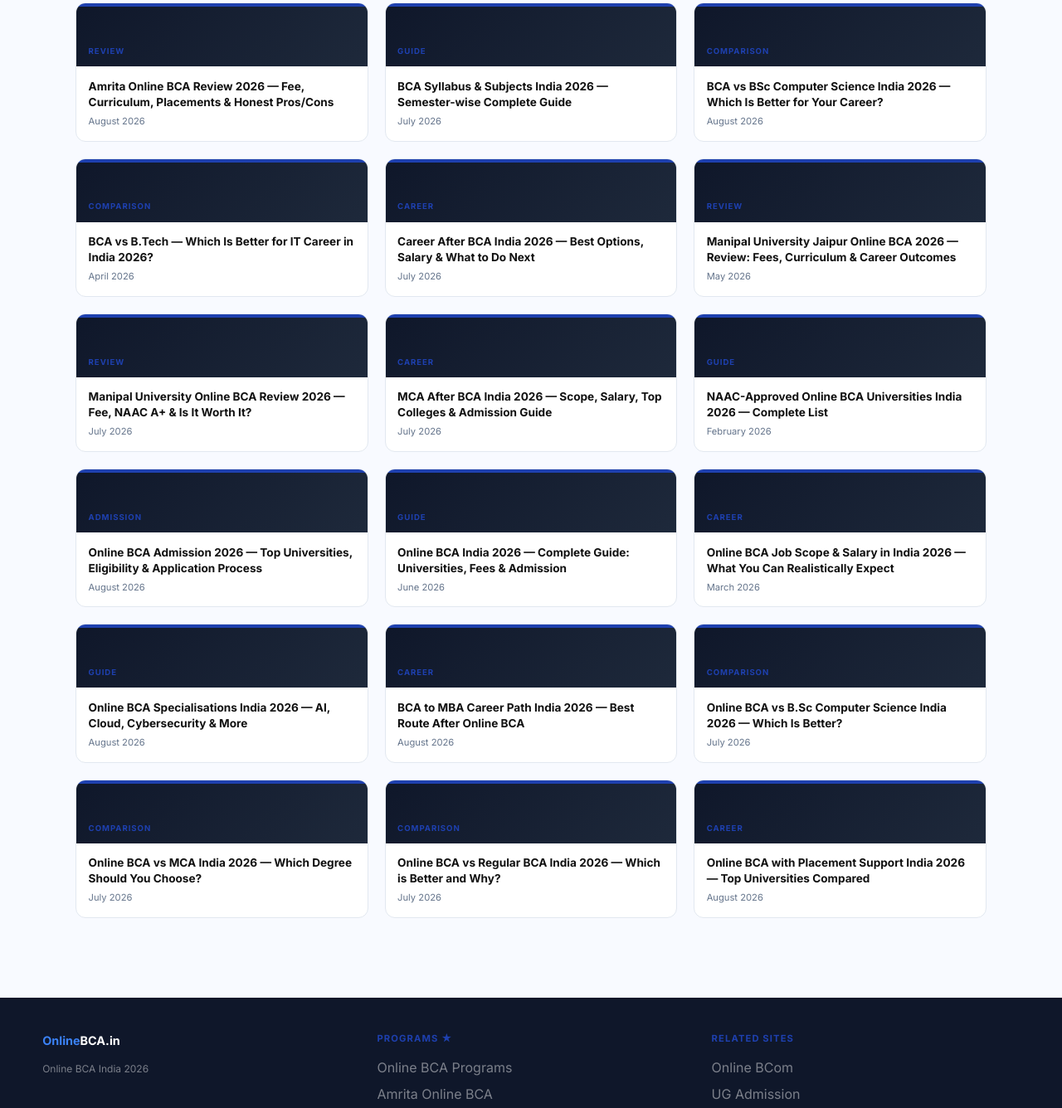
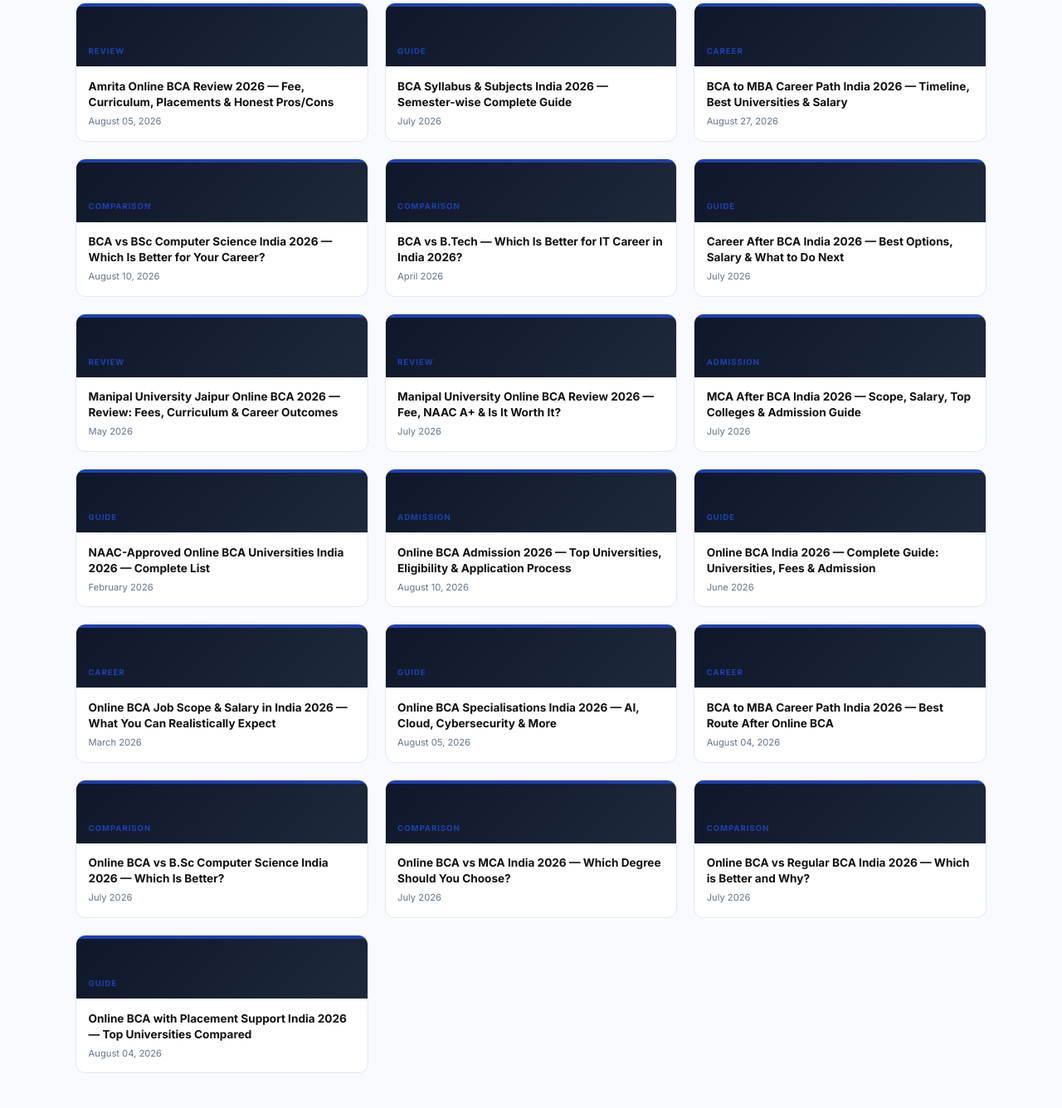
Before and after one commit to durgeshkekare-gif/onlinebca-in, a website: page blog/index.html in a window 1280 px wide. Shown: the part 356-1692 px from the top of the page at 83% size. Drawn offline with Linux system fonts and the light colour scheme.

Commit message:
fix: rebuild index — real titles+dates

```diff
--- a/blog/index.html
+++ b/blog/index.html
@@ -1,223 +1,45 @@
-<!DOCTYPE html>
-<html lang="en">
-<head>
+<!DOCTYPE html><html lang="en"><head>
 <meta charset="UTF-8"><link rel="icon" href="/favicon.ico">
-<meta name="viewport" content="width=device-width,initial-scale=1.0">
-<meta name="robots" content="index,follow">
-<meta name="description" content="Best online BCA programs India 2026. NAAC, fees, career scope.">
-<title>Blog — 18 Guides | onlinebca.in</title>
+<meta name="viewport" content="width=device-width,initial-scale=1.0"><meta name="robots" content="index,follow">
+<title>Blog — 19 Guides | onlinebca.in</title>
 <link rel="canonical" href="https://onlinebca.in/blog">
 <script async src="https://www.googletagmanager.com/gtag/js?id=G-WTNYSKGFYS"></script>
 <script>window.dataLayer=window.dataLayer||[];function gtag(){dataLayer.push(arguments);}gtag('js',new Date());gtag('config','G-WTNYSKGFYS');</script>
 <link rel="preconnect" href="https://fonts.googleapis.com">
 <link href="https://fonts.googleapis.com/css2?family=Sora:wght@400;600;700;800&family=Inter:wght@300;400;500;600;700&display=swap" rel="stylesheet">
 <link rel="stylesheet" href="/assets/style.css?v=11">
-</head>
-<body>
-<nav class="nav">
-  <a href="/" class="nav-logo"><span style='color:#3B82F6'>Online</span>BCA.in</a>
-  <ul class="nav-links"><li><a href='/programs/'>Programs</a></li><li><a href='/blog/'>Blog</a></li></ul>
-  <a href="/apply.html" class="nav-cta">Free Counselling</a>
-  <button class="nav-ham">&#9776;</button>
-</nav>
+</head><body>
+<nav class="nav"><a href="/" class="nav-logo"><span style='color:#3B82F6'>Online</span>BCA.in</a>
+<a href="/apply.html" class="nav-cta">Free Counselling</a><button class="nav-ham">&#9776;</button></nav>
 <div style="background:linear-gradient(135deg,#0F172A,#1E293B);padding:52px 4%;text-align:center;border-bottom:3px solid #1E40AF33;">
-  <span style="font-size:.63rem;font-weight:700;letter-spacing:.16em;text-transform:uppercase;color:#1E40AF;display:block;margin-bottom:.5rem;">18 articles · Updated August 2026</span>
+  <span style="font-size:.63rem;font-weight:700;letter-spacing:.16em;text-transform:uppercase;color:#1E40AF;display:block;margin-bottom:.5rem;">19 articles · Updated August 04, 2026</span>
   <h1 style="font-family:Sora,sans-serif;font-size:clamp(1.75rem,3.5vw,2.4rem);font-weight:800;color:#fff;letter-spacing:-.03em;margin-bottom:.5rem;">Guides &amp; Reviews</h1>
   <p style="font-size:.875rem;color:rgba(255,255,255,.45);max-width:520px;margin:.5rem auto 0;">Program reviews, comparisons, career guides and salary insights for professionals in India.</p>
 </div>
-<div class="blog-grid">
-<a href="/blog/amrita-online-bca-review-2026" class="blog-card">
-  <div class="blog-card-bar" style="background:#1E40AF;"></div>
-  <div class="blog-card-head">
-    <span class="blog-card-cat" style="color:#1E40AF;">Review</span>
-  </div>
-  <div class="blog-card-body">
-    <div class="blog-card-title">Amrita Online BCA Review 2026 — Fee, Curriculum, Placements & Honest Pros/Cons</div>
-    <div class="blog-card-date">August 2026</div>
-  </div>
-</a>
-<a href="/blog/bca-syllabus-subjects-india-2026" class="blog-card">
-  <div class="blog-card-bar" style="background:#1E40AF;"></div>
-  <div class="blog-card-head">
-    <span class="blog-card-cat" style="color:#1E40AF;">Guide</span>
-  </div>
-  <div class="blog-card-body">
-    <div class="blog-card-title">BCA Syllabus & Subjects India 2026 — Semester-wise Complete Guide</div>
-    <div class="blog-card-date">July 2026</div>
-  </div>
-</a>
-<a href="/blog/bca-vs-bsc-computer-science-india-2026" class="blog-card">
-  <div class="blog-card-bar" style="background:#1E40AF;"></div>
-  <div class="blog-card-head">
-    <span class="blog-card-cat" style="color:#1E40AF;">Comparison</span>
-  </div>
-  <div class="blog-card-body">
-    <div class="blog-card-title">BCA vs BSc Computer Science India 2026 — Which Is Better for Your Career?</div>
-    <div class="blog-card-date">August 2026</div>
-  </div>
-</a>
-<a href="/blog/bca-vs-btech-which-is-better" class="blog-card">
-  <div class="blog-card-bar" style="background:#1E40AF;"></div>
-  <div class="blog-card-head">
-    <span class="blog-card-cat" style="color:#1E40AF;">Comparison</span>
-  </div>
-  <div class="blog-card-body">
-    <div class="blog-card-title">BCA vs B.Tech — Which Is Better for IT Career in India 2026?</div>
-    <div class="blog-card-date">April 2026</div>
-  </div>
-</a>
-<a href="/blog/career-after-bca-india-2026" class="blog-card">
-  <div class="blog-card-bar" style="background:#1E40AF;"></div>
-  <div class="blog-card-head">
-    <span class="blog-card-cat" style="color:#1E40AF;">Career</span>
-  </div>
-  <div class="blog-card-body">
-    <div class="blog-card-title">Career After BCA India 2026 — Best Options, Salary & What to Do Next</div>
-    <div class="blog-card-date">July 2026</div>
-  </div>
-</a>
-<a href="/blog/manipal-online-bca-review-2026" class="blog-card">
-  <div class="blog-card-bar" style="background:#1E40AF;"></div>
-  <div class="blog-card-head">
-    <span class="blog-card-cat" style="color:#1E40AF;">Review</span>
-  </div>
-  <div class="blog-card-body">
-    <div class="blog-card-title">Manipal University Jaipur Online BCA 2026 — Review: Fees, Curriculum & Career Outcomes</div>
-    <div class="blog-card-date">May 2026</div>
-  </div>
-</a>
-<a href="/blog/manipal-university-online-bca-review-2026" class="blog-card">
-  <div class="blog-card-bar" style="background:#1E40AF;"></div>
-  <div class="blog-card-head">
-    <span class="blog-card-cat" style="color:#1E40AF;">Review</span>
-  </div>
-  <div class="blog-card-body">
-    <div class="blog-card-title">Manipal University Online BCA Review 2026 — Fee, NAAC A+ & Is It Worth It?</div>
-    <div class="blog-card-date">July 2026</div>
-  </div>
-</a>
-<a href="/blog/mca-after-bca-india-2026-scope-salary-admission" class="blog-card">
-  <div class="blog-card-bar" style="background:#1E40AF;"></div>
-  <div class="blog-card-head">
-    <span class="blog-card-cat" style="color:#1E40AF;">Career</span>
-  </div>
-  <div class="blog-card-body">
-    <div class="blog-card-title">MCA After BCA India 2026 — Scope, Salary, Top Colleges & Admission Guide</div>
-    <div class="blog-card-date">July 2026</div>
-  </div>
-</a>
-<a href="/blog/naac-approved-online-bca-india" class="blog-card">
-  <div class="blog-card-bar" style="background:#1E40AF;"></div>
-  <div class="blog-card-head">
-    <span class="blog-card-cat" style="color:#1E40AF;">Guide</span>
-  </div>
-  <div class="blog-card-body">
-    <div class="blog-card-title">NAAC-Approved Online BCA Universities India 2026 — Complete List</div>
-    <div class="blog-card-date">February 2026</div>
-  </div>
-</a>
-<a href="/blog/online-bca-admission-2026-guide" class="blog-card">
-  <div class="blog-card-bar" style="background:#1E40AF;"></div>
-  <div class="blog-card-head">
-    <span class="blog-card-cat" style="color:#1E40AF;">Admission</span>
-  </div>
-  <div class="blog-card-body">
-    <div class="blog-card-title">Online BCA Admission 2026 — Top Universities, Eligibility & Application Process</div>
-    <div class="blog-card-date">August 2026</div>
-  </div>
-</a>
-<a href="/blog/online-bca-india-2026" class="blog-card">
-  <div class="blog-card-bar" style="background:#1E40AF;"></div>
-  <div class="blog-card-head">
-    <span class="blog-card-cat" style="color:#1E40AF;">Guide</span>
-  </div>
-  <div class="blog-card-body">
-    <div class="blog-card-title">Online BCA India 2026 — Complete Guide: Universities, Fees & Admission</div>
-    <div class="blog-card-date">June 2026</div>
-  </div>
-</a>
-<a href="/blog/online-bca-job-scope-salary-india" class="blog-card">
-  <div class="blog-card-bar" style="background:#1E40AF;"></div>
-  <div class="blog-card-head">
-    <span class="blog-card-cat" style="color:#1E40AF;">Career</span>
-  </div>
-  <div class="blog-card-body">
-    <div class="blog-card-title">Online BCA Job Scope & Salary in India 2026 — What You Can Realistically Expect</div>
-    <div class="blog-card-date">March 2026</div>
-  </div>
-</a>
-<a href="/blog/online-bca-specializations-india-2026" class="blog-card">
-  <div class="blog-card-bar" style="background:#1E40AF;"></div>
-  <div class="blog-card-head">
-    <span class="blog-card-cat" style="color:#1E40AF;">Guide</span>
-  </div>
-  <div class="blog-card-body">
-    <div class="blog-card-title">Online BCA Specialisations India 2026 — AI, Cloud, Cybersecurity & More</div>
-    <div class="blog-card-date">August 2026</div>
-  </div>
-</a>
-<a href="/blog/online-bca-to-mba-career-path-india-2026" class="blog-card">
-  <div class="blog-card-bar" style="background:#1E40AF;"></div>
-  <div class="blog-card-head">
-    <span class="blog-card-cat" style="color:#1E40AF;">Career</span>
-  </div>
-  <div class="blog-card-body">
-    <div class="blog-card-title">BCA to MBA Career Path India 2026 — Best Route After Online BCA</div>
-    <div class="blog-card-date">August 2026</div>
-  </div>
-</a>
-<a href="/blog/online-bca-vs-bsc-cs-india-2026" class="blog-card">
-  <div class="blog-card-bar" style="background:#1E40AF;"></div>
-  <div class="blog-card-head">
-    <span class="blog-card-cat" style="color:#1E40AF;">Comparison</span>
-  </div>
-  <div class="blog-card-body">
-    <div class="blog-card-title">Online BCA vs B.Sc Computer Science India 2026 — Which Is Better?</div>
-    <div class="blog-card-date">July 2026</div>
-  </div>
-</a>
-<a href="/blog/online-bca-vs-mca-which-better-india-2026" class="blog-card">
-  <div class="blog-card-bar" style="background:#1E40AF;"></div>
-  <div class="blog-card-head">
-    <span class="blog-card-cat" style="color:#1E40AF;">Comparison</span>
-  </div>
-  <div class="blog-card-body">
-    <div class="blog-card-title">Online BCA vs MCA India 2026 — Which Degree Should You Choose?</div>
-    <div class="blog-card-date">July 2026</div>
-  </div>
-</a>
-<a href="/blog/online-bca-vs-regular-bca-india-2026" class="blog-card">
-  <div class="blog-card-bar" style="background:#1E40AF;"></div>
-  <div class="blog-card-head">
-    <span class="blog-card-cat" style="color:#1E40AF;">Comparison</span>
-  </div>
-  <div class="blog-card-body">
-    <div class="blog-card-title">Online BCA vs Regular BCA India 2026 — Which is Better and Why?</div>
-    <div class="blog-card-date">July 2026</div>
-  </div>
-</a>
-<a href="/blog/online-bca-with-placement-support-india-2026" class="blog-card">
-  <div class="blog-card-bar" style="background:#1E40AF;"></div>
-  <div class="blog-card-head">
-    <span class="blog-card-cat" style="color:#1E40AF;">Career</span>
-  </div>
-  <div class="blog-card-body">
-    <div class="blog-card-title">Online BCA with Placement Support India 2026 — Top Universities Compared</div>
-    <div class="blog-card-date">August 2026</div>
-  </div>
-</a>
+<div class="blog-grid"><a href="/blog/amrita-online-bca-review-2026" class="blog-card"><div class="blog-card-bar" style="background:#1E40AF;"></div><div class="blog-card-head"><span class="blog-card-cat" style="color:#1E40AF;">Review</span></div><div class="blog-card-body"><div class="blog-card-title">Amrita Online BCA Review 2026 — Fee, Curriculum, Placements & Honest Pros/Cons</div><div class="blog-card-date">August 05, 2026</div></div></a>
+<a href="/blog/bca-syllabus-subjects-india-2026" class="blog-card"><div class="blog-card-bar" style="background:#1E40AF;"></div><div class="blog-card-head"><span class="blog-card-cat" style="color:#1E40AF;">Guide</span></div><div class="blog-card-body"><div class="blog-card-title">BCA Syllabus & Subjects India 2026 — Semester-wise Complete Guide</div><div class="blog-card-date">July 2026</div></div></a>
+<a href="/blog/bca-to-mba-career-path-india-2026" class="blog-card"><div class="blog-card-bar" style="background:#1E40AF;"></div><div class="blog-card-head"><span class="blog-card-cat" style="color:#1E40AF;">Career</span></div><div class="blog-card-body"><div class="blog-card-title">BCA to MBA Career Path India 2026 — Timeline, Best Universities & Salary</div><div class="blog-card-date">August 27, 2026</div></div></a>
+<a href="/blog/bca-vs-bsc-computer-science-india-2026" class="blog-card"><div class="blog-card-bar" style="background:#1E40AF;"></div><div class="blog-card-head"><span class="blog-card-cat" style="color:#1E40AF;">Comparison</span></div><div class="blog-card-body"><div class="blog-card-title">BCA vs BSc Computer Science India 2026 — Which Is Better for Your Career?</div><div class="blog-card-date">August 10, 2026</div></div></a>
+<a href="/blog/bca-vs-btech-which-is-better" class="blog-card"><div class="blog-card-bar" style="background:#1E40AF;"></div><div class="blog-card-head"><span class="blog-card-cat" style="color:#1E40AF;">Comparison</span></div><div class="blog-card-body"><div class="blog-card-title">BCA vs B.Tech — Which Is Better for IT Career in India 2026?</div><div class="blog-card-date">April 2026</div></div></a>
+<a href="/blog/career-after-bca-india-2026" class="blog-card"><div class="blog-card-bar" style="background:#1E40AF;"></div><div class="blog-card-head"><span class="blog-card-cat" style="color:#1E40AF;">Guide</span></div><div class="blog-card-body"><div class="blog-card-title">Career After BCA India 2026 — Best Options, Salary & What to Do Next</div><div class="blog-card-date">July 2026</div></div></a>
+<a href="/blog/manipal-online-bca-review-2026" class="blog-card"><div class="blog-card-bar" style="background:#1E40AF;"></div><div class="blog-card-head"><span class="blog-card-cat" style="color:#1E40AF;">Review</span></div><div class="blog-card-body"><div class="blog-card-title">Manipal University Jaipur Online BCA 2026 — Review: Fees, Curriculum & Career Outcomes</div><div class="blog-card-date">May 2026</div></div></a>
+<a href="/blog/manipal-university-online-bca-review-2026" class="blog-card"><div class="blog-card-bar" style="background:#1E40AF;"></div><div class="blog-card-head"><span class="blog-card-cat" style="color:#1E40AF;">Review</span></div><div class="blog-card-body"><div class="blog-card-title">Manipal University Online BCA Review 2026 — Fee, NAAC A+ & Is It Worth It?</div><div class="blog-card-date">July 2026</div></div></a>
+<a href="/blog/mca-after-bca-india-2026-scope-salary-admission" class="blog-card"><div class="blog-card-bar" style="background:#1E40AF;"></div><div class="blog-card-head"><span class="blog-card-cat" style="color:#1E40AF;">Admission</span></div><div class="blog-card-body"><div class="blog-card-title">MCA After BCA India 2026 — Scope, Salary, Top Colleges & Admission Guide</div><div class="blog-card-date">July 2026</div></div></a>
+<a href="/blog/naac-approved-online-bca-india" class="blog-card"><div class="blog-card-bar" style="background:#1E40AF;"></div><div class="blog-card-head"><span class="blog-card-cat" style="color:#1E40AF;">Guide</span></div><div class="blog-card-body"><div class="blog-card-title">NAAC-Approved Online BCA Universities India 2026 — Complete List</div><div class="blog-card-date">February 2026</div></div></a>
+<a href="/blog/online-bca-admission-2026-guide" class="blog-card"><div class="blog-card-bar" style="background:#1E40AF;"></div><div class="blog-card-head"><span class="blog-card-cat" style="color:#1E40AF;">Admission</span></div><div class="blog-card-body"><div class="blog-card-title">Online BCA Admission 2026 — Top Universities, Eligibility & Application Process</div><div class="blog-card-date">August 10, 2026</div></div></a>
+<a href="/blog/online-bca-india-2026" class="blog-card"><div class="blog-card-bar" style="background:#1E40AF;"></div><div class="blog-card-head"><span class="blog-card-cat" style="color:#1E40AF;">Guide</span></div><div class="blog-card-body"><div class="blog-card-title">Online BCA India 2026 — Complete Guide: Universities, Fees & Admission</div><div class="blog-card-date">June 2026</div></div></a>
+<a href="/blog/online-bca-job-scope-salary-india" class="blog-card"><div class="blog-card-bar" style="background:#1E40AF;"></div><div class="blog-card-head"><span class="blog-card-cat" style="color:#1E40AF;">Career</span></div><div class="blog-card-body"><div class="blog-card-title">Online BCA Job Scope & Salary in India 2026 — What You Can Realistically Expect</div><div class="blog-card-date">March 2026</div></div></a>
+<a href="/blog/online-bca-specializations-india-2026" class="blog-card"><div class="blog-card-bar" style="background:#1E40AF;"></div><div class="blog-card-head"><span class="blog-card-cat" style="color:#1E40AF;">Guide</span></div><div class="blog-card-body"><div class="blog-card-title">Online BCA Specialisations India 2026 — AI, Cloud, Cybersecurity & More</div><div class="blog-card-date">August 05, 2026</div></div></a>
+<a href="/blog/online-bca-to-mba-career-path-india-2026" class="blog-card"><div class="blog-card-bar" style="background:#1E40AF;"></div><div class="blog-card-head"><span class="blog-card-cat" style="color:#1E40AF;">Career</span></div><div class="blog-card-body"><div class="blog-card-title">BCA to MBA Career Path India 2026 — Best Route After Online BCA</div><div class="blog-card-date">August 04, 2026</div></div></a>
+<a href="/blog/online-bca-vs-bsc-cs-india-2026" class="blog-card"><div class="blog-card-bar" style="background:#1E40AF;"></div><div class="blog-card-head"><span class="blog-card-cat" style="color:#1E40AF;">Comparison</span></div><div class="blog-card-body"><div class="blog-card-title">Online BCA vs B.Sc Computer Science India 2026 — Which Is Better?</div><div class="blog-card-date">July 2026</div></div></a>
+<a href="/blog/online-bca-vs-mca-which-better-india-2026" class="blog-card"><div class="blog-card-bar" style="background:#1E40AF;"></div><div class="blog-card-head"><span class="blog-card-cat" style="color:#1E40AF;">Comparison</span></div><div class="blog-card-body"><div class="blog-card-title">Online BCA vs MCA India 2026 — Which Degree Should You Choose?</div><div class="blog-card-date">July 2026</div></div></a>
+<a href="/blog/online-bca-vs-regular-bca-india-2026" class="blog-card"><div class="blog-card-bar" style="background:#1E40AF;"></div><div class="blog-card-head"><span class="blog-card-cat" style="color:#1E40AF;">Comparison</span></div><div class="blog-card-body"><div class="blog-card-title">Online BCA vs Regular BCA India 2026 — Which is Better and Why?</div><div class="blog-card-date">July 2026</div></div></a>
+<a href="/blog/online-bca-with-placement-support-india-2026" class="blog-card"><div class="blog-card-bar" style="background:#1E40AF;"></div><div class="blog-card-head"><span class="blog-card-cat" style="color:#1E40AF;">Guide</span></div><div class="blog-card-body"><div class="blog-card-title">Online BCA with Placement Support India 2026 — Top Universities Compared</div><div class="blog-card-date">August 04, 2026</div></div></a></div>
+<footer style="background:#0F172A;padding:1.5rem 4%;margin-top:3rem;text-align:center;">
+<p style="font-size:.7rem;color:rgba(255,255,255,.35);">© 2026 onlinebca.in</p>
+</footer>
+<div class="sticky-mb" style="display:flex;">
+<button onclick="window.location.href='/apply.html'" style="flex:1;background:rgba(255,255,255,.08);border:none;color:rgba(255,255,255,.7);padding:.65rem;font-size:.78rem;font-weight:700;cursor:pointer;">📞 Call</button>
+<a href="/apply.html" style="flex:1;text-align:center;background:#1E40AF;color:#fff;padding:.65rem;font-size:.78rem;font-weight:700;text-decoration:none;display:flex;align-items:center;justify-content:center;">Free Counselling →</a>
 </div>
-<footer style="background:#0F172A;color:rgba(255,255,255,.45);padding:2.5rem 4%;margin-top:3rem;">
-<div style="max-width:1200px;margin:0 auto;display:grid;grid-template-columns:1fr 1fr 1fr;gap:2rem;flex-wrap:wrap;">
-<div><div style="color:#fff;font-weight:700;font-size:.9rem;margin-bottom:.75rem;"><span style='color:#3B82F6'>Online</span>BCA.in</div><p style="font-size:.75rem;line-height:1.7;">Online BCA India 2026</p></div>
-<div><div style="color:#1E40AF;font-weight:700;font-size:.7rem;text-transform:uppercase;letter-spacing:.1em;margin-bottom:.75rem;">Programs ★</div><ul style="list-style:none;padding:0;margin:0;display:flex;flex-direction:column;gap:.4rem;"><li><a href="https://www.jaroeducation.com/online-mba-courses" target="_blank" rel="noopener">Online BCA Programs</a></li><li><a href="https://www.jaroeducation.com" target="_blank" rel="noopener">Amrita Online BCA</a></li></ul></div>
-<div><div style="color:#1E40AF;font-weight:700;font-size:.7rem;text-transform:uppercase;letter-spacing:.1em;margin-bottom:.75rem;">Related Sites</div><ul style="list-style:none;padding:0;margin:0;display:flex;flex-direction:column;gap:.4rem;"><li><a href="https://onlinebcom.in">Online BCom</a></li><li><a href="https://ugadmission.in">UG Admission</a></li></ul></div>
-</div>
-<div style="max-width:1200px;margin:1.5rem auto 0;padding-top:1rem;border-top:1px solid rgba(255,255,255,.1);font-size:.7rem;">© 2026 onlinebca.in</div>
-</footer>
-<div class="sticky-mb">
-  <button class="smb-call" onclick="window.location.href='/apply.html'">📞 Call</button>
-  <a href="/apply.html" class="smb-cta" style="background:#1E40AF;">Free Counselling →</a>
-</div>
-<script src="/assets/main.js?v=11"></script>
-</body></html>
+<script src="/assets/main.js?v=11"></script></body></html>
```
